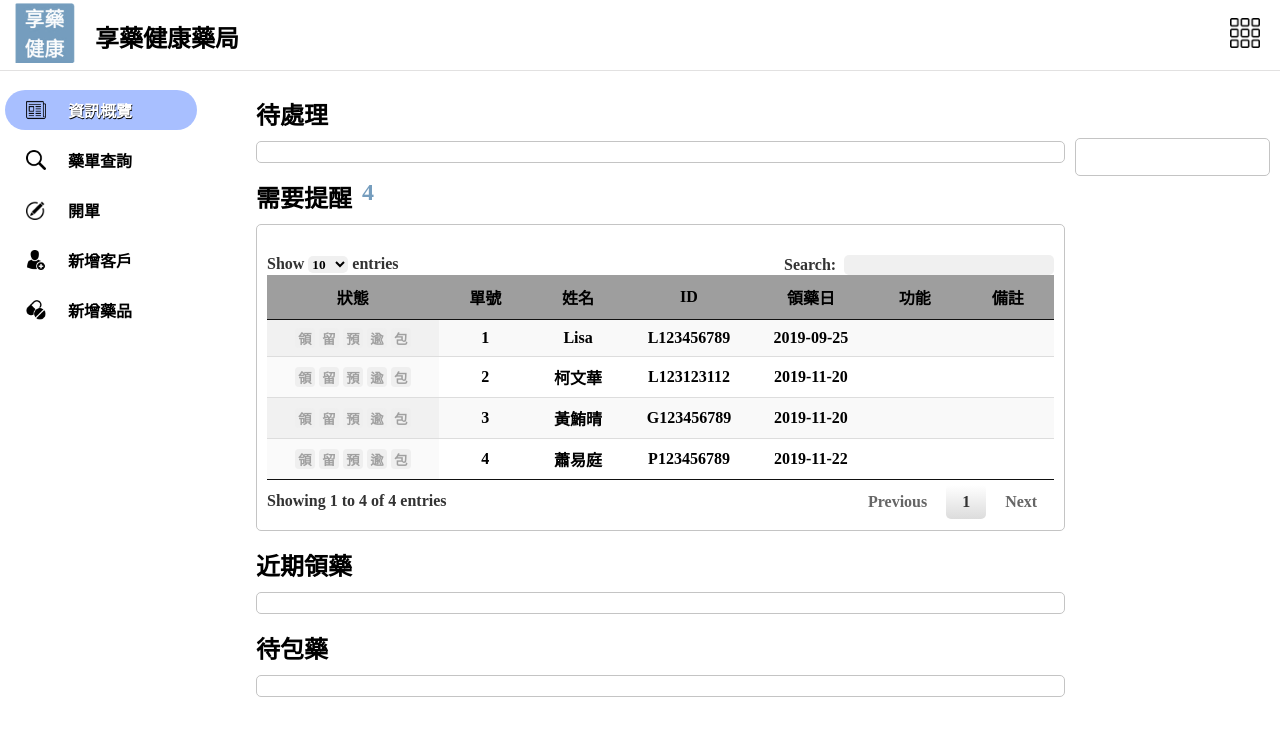
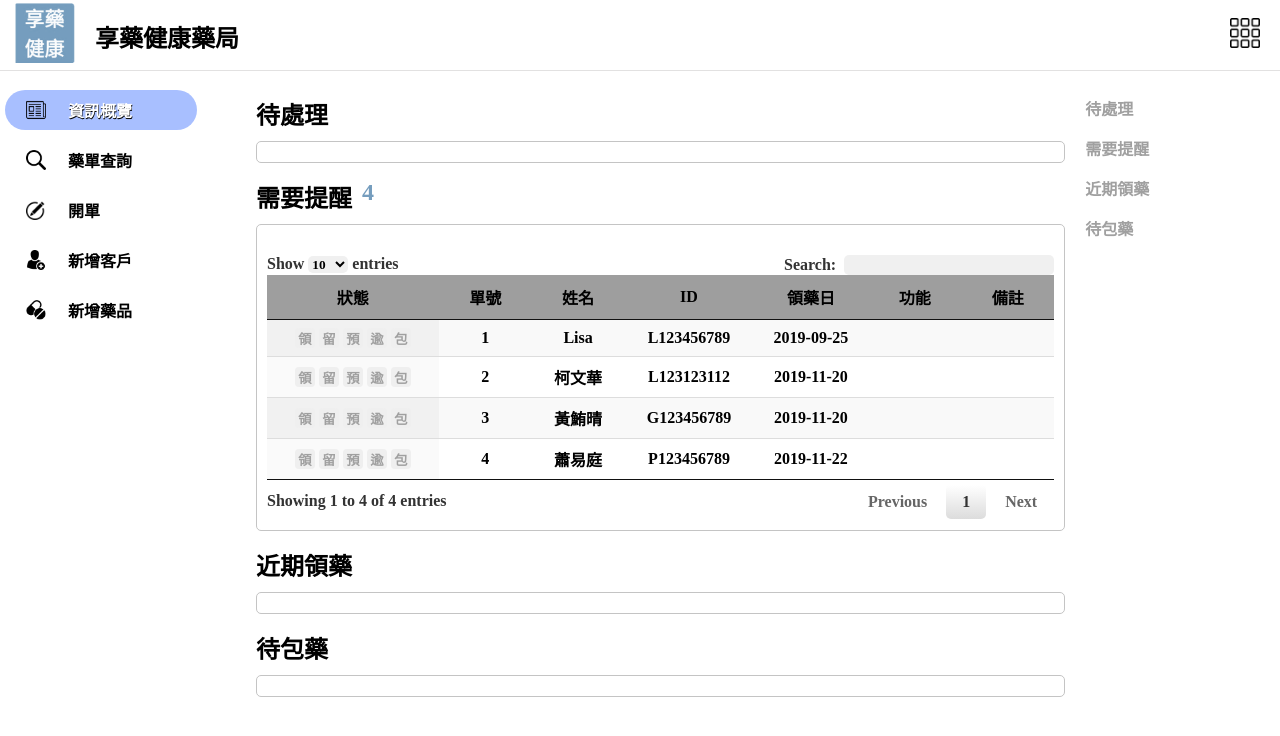
Before and after one commit to winniepopu/MediSys, a Django app: page /keyInfo/ in a window 1280 px wide. Shown: the top 736 px of the page. Run offline with Django 3.2, Linux system fonts and the light colour scheme; data comes from the database, SQL or seed files in the repository; some libraries are stand-ins or nearby versions; grey boxes are pictures that could not be loaded.

Commit message:
index_ver1

```diff
--- a/mediApp/static/assets/css/main.css
+++ b/mediApp/static/assets/css/main.css
@@ -486,8 +486,18 @@ a.ui-button:active,
 .asi_title p{
     margin: 16px 10px 0 0;
 }
-.asi_content{
-    margin: 58px 10px 0 0;
+#aside{
+    position: relative;
+}
+.asi_content {
+    position : fixed;
+    float: left;
+    margin: 0 0 0 10px;
+    color: rgb(160, 160, 160);
+}
+.index:hover {
+    color: rgb(0, 0, 0);
+    cursor: pointer;
 }
 .sec_content{
     margin: 10px 10px 0 0;
--- a/mediApp/static/assets/js/main.js
+++ b/mediApp/static/assets/js/main.js
@@ -527,7 +527,13 @@ function gotoModePage() {
     // var nextpage_url = "/mode/" + cardID[0]
     // window.location.replace(nextpage_url)
 }
-
+function gotoIndex(index, target) {
+    $(index).click(function () {
+        $([document.documentElement, document.body]).animate({
+            scrollTop: $(target).offset().top
+        }, 2000);
+    });
+}
 function makeDataTable() {
     $("#myDatatable").DataTable({
         searching: true, //關閉filter功能
@@ -572,7 +578,10 @@ $(document).ready(function () {
     changeColor();
     var table = $('#myDatatable').DataTable();
     document.getElementById("num_remind").innerHTML = table.rows().count();
-
+    gotoIndex("#process_index", "#process");
+    gotoIndex("#remind_index", "#need_remind");
+    gotoIndex("#recent_index", "#recent_taking");
+    gotoIndex("#prepare_index", "#prepare_drug");
 });
 
 $('#clientNameInput').keypress(function (e) {
--- a/templates/keyInfo.html
+++ b/templates/keyInfo.html
@@ -77,7 +77,7 @@ active
 
             </div>
         </div>
-        <div class="section" id="recent_taking">
+        <div class="section" id="prepare_drug">
             <div class="title sec_title">
                 <P>待包藥</P>
             </div>
@@ -87,10 +87,11 @@ active
         </div>
     </div>
     <div class="width20" id="aside">
-        <div class="asi_content gray_border">
-            <div class="title asi_title">
-                <P></P>
-            </div>
+        <div class="asi_content">
+            <p class="index" id="process_index">待處理</p>
+            <p class="index" id="remind_index">需要提醒</p>
+            <p class="index" id="recent_index">近期領藥</p>
+            <p class="index" id="prepare_index">待包藥</p>
         </div>
     </div>
 </div>
```
